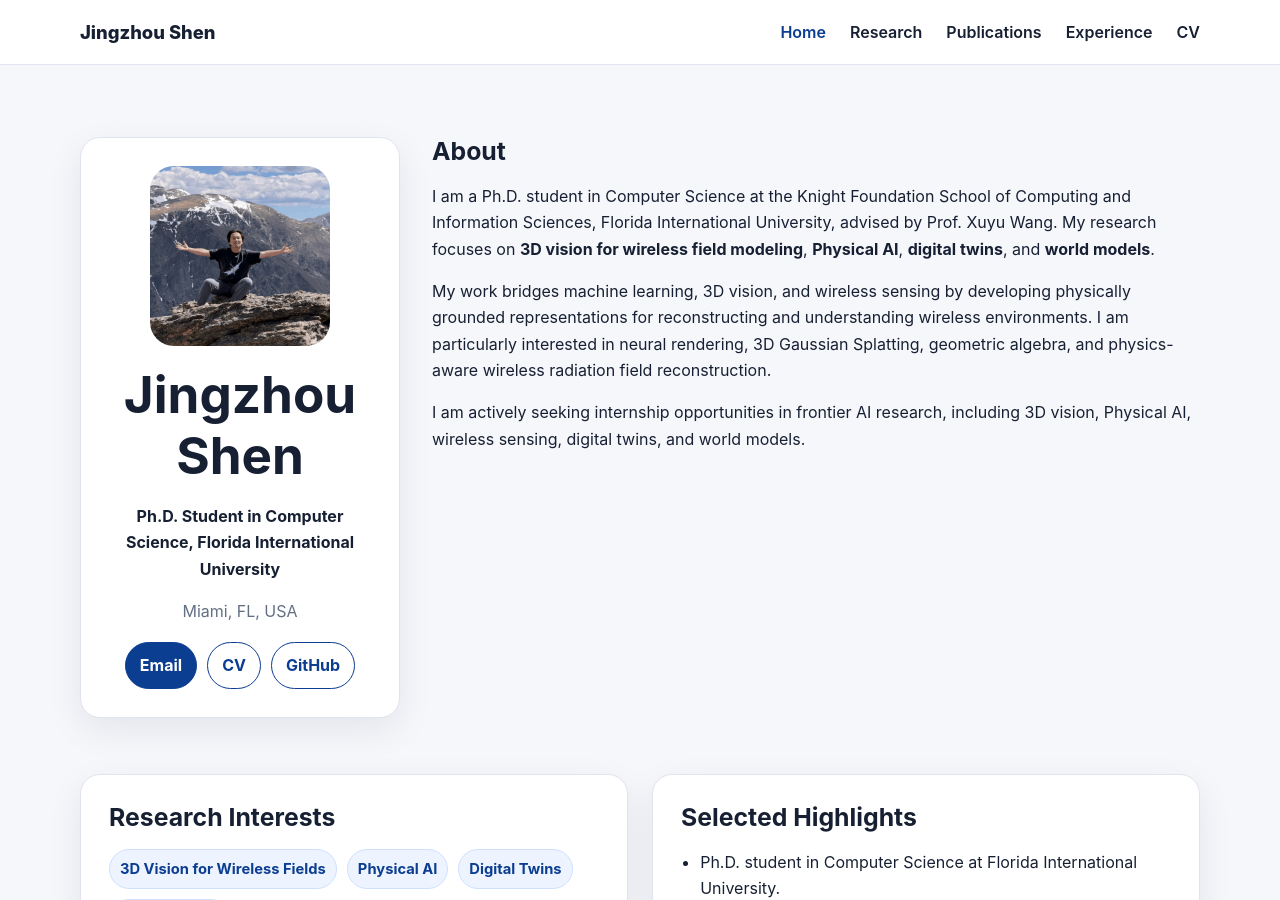
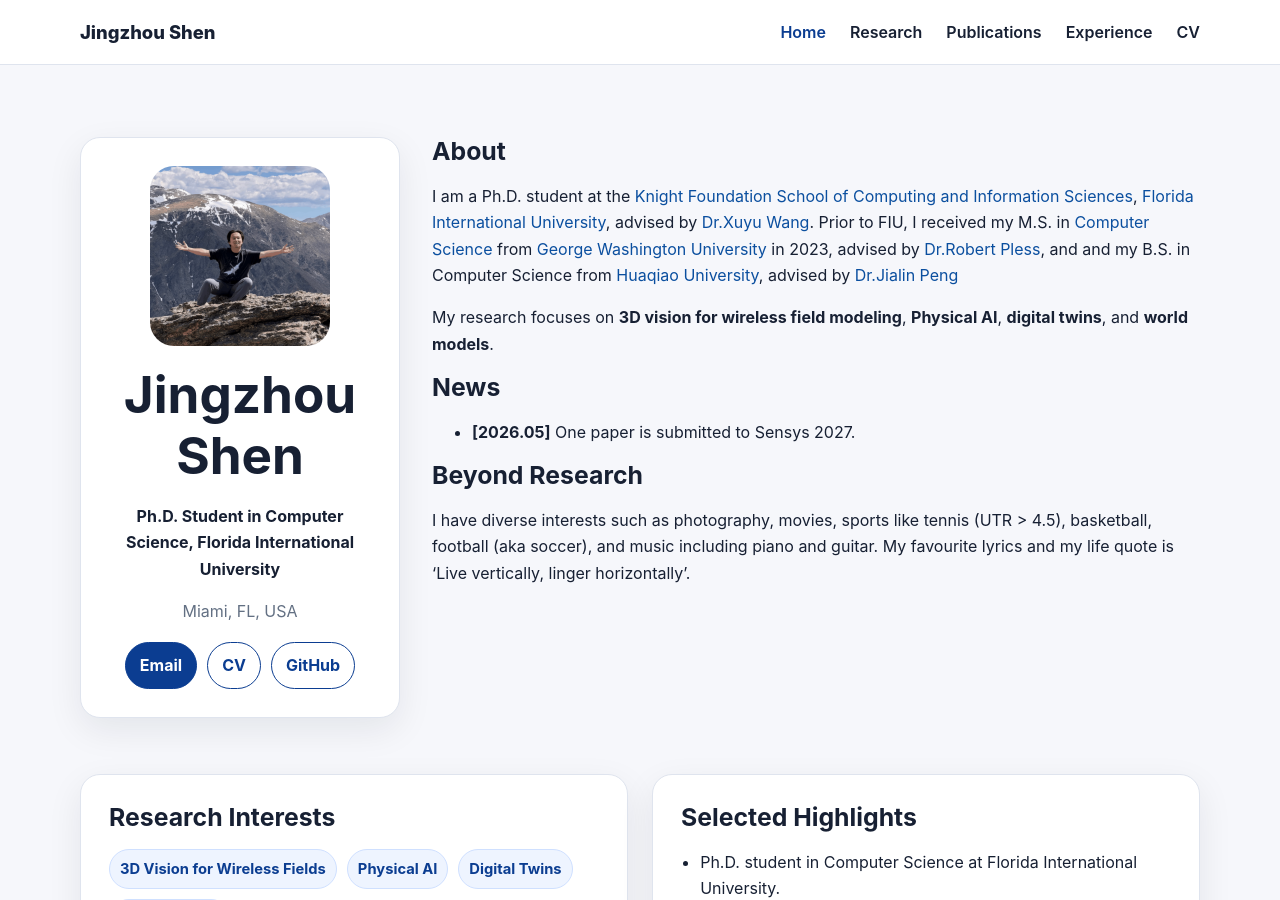
Before and after one commit to NorahCadeJS/NorahCadeJS.github.io, a Jekyll site: the page built from index.md, in a window 1280 px wide and 900 px high. Built offline with Jekyll 4.4.1, drawn with Linux system fonts in a browser that asks for light colours.

Commit message:
Revise bio and add news and interests sections
Updated personal information and added news section.

```diff
--- a/index.md
+++ b/index.md
@@ -4,8 +4,13 @@ title: Home
 ---
 ## About
 
-I am a Ph.D. student in Computer Science at the Knight Foundation School of Computing and Information Sciences, Florida International University, advised by Prof. Xuyu Wang. My research focuses on **3D vision for wireless field modeling**, **Physical AI**, **digital twins**, and **world models**.
+I am a Ph.D. student at the [Knight Foundation School of Computing and Information Sciences](https://www.cis.fiu.edu/), [Florida International University](https://www.fiu.edu/), advised by [Dr.Xuyu Wang](https://users.cs.fiu.edu/~xuywang/). Prior to FIU, I received my M.S. in [Computer Science](https://cs.engineering.gwu.edu/) from [George Washington University](https://www.gwu.edu/) in 2023, advised by [Dr.Robert Pless](https://www2.seas.gwu.edu/~pless/), and and my B.S. in Computer Science from [Huaqiao University](https://en.hqu.edu.cn/), advised by [Dr.Jialin Peng](https://faculty.hqu.edu.cn/PJL/en/index.htm)
 
-My work bridges machine learning, 3D vision, and wireless sensing by developing physically grounded representations for reconstructing and understanding wireless environments. I am particularly interested in neural rendering, 3D Gaussian Splatting, geometric algebra, and physics-aware wireless radiation field reconstruction.
+My research focuses on **3D vision for wireless field modeling**, **Physical AI**, **digital twins**, and **world models**.
 
-I am actively seeking internship opportunities in frontier AI research, including 3D vision, Physical AI, wireless sensing, digital twins, and world models.
+## News
+
+- **[2026.05]** One paper is submitted to Sensys 2027.
+
+## Beyond Research
+I have diverse interests such as photography, movies, sports like tennis (UTR > 4.5), basketball, football (aka soccer), and music including piano and guitar. My favourite lyrics and my life quote is 'Live vertically, linger horizontally'.
```
